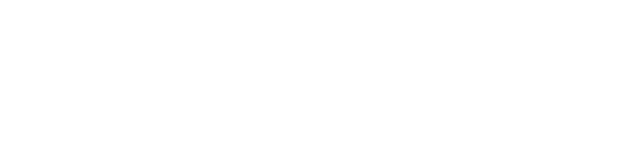
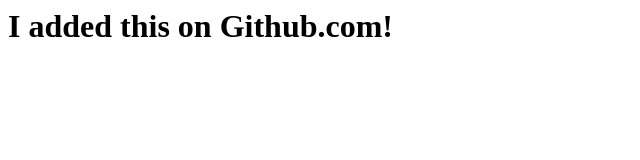
Before and after one commit to SiluoFang/taciturn-octo-tanuki, a plain HTML site: page index.html in a window 1280 px wide. Shown: the whole page, without its empty margins (0-640 px from the left). Drawn offline with Linux system fonts and the light colour scheme.

Commit message:
Update index.html

```diff
--- a/index.html
+++ b/index.html
@@ -5,6 +5,6 @@
 	<title>Document</title>
 </head>
 <body>
-
+	<h1>I added this on Github.com!</h1>
 </body>
 </html>
```
